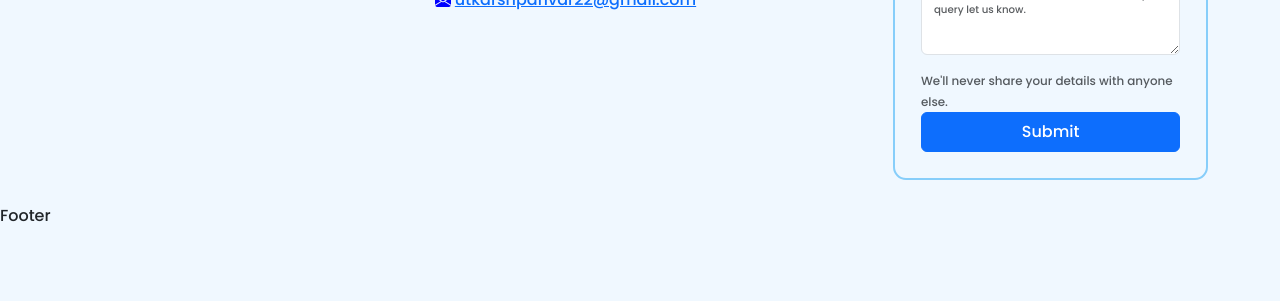
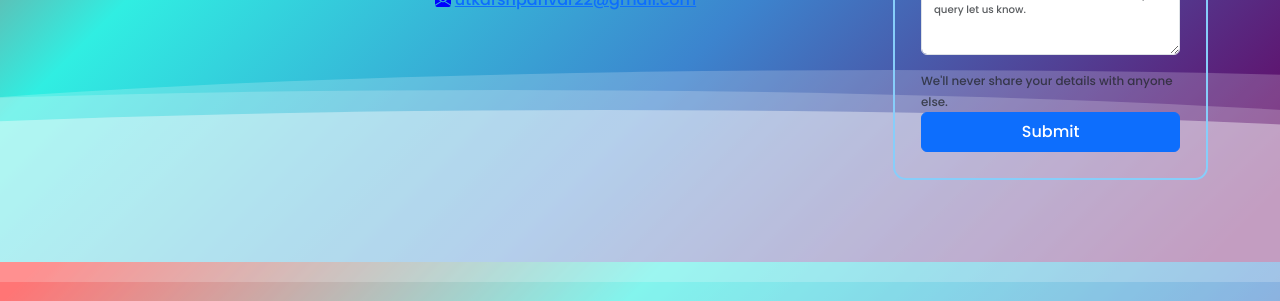
Before and after one commit to Tapadyuti/UtkarshParivar, a React (Create React App) app: page /contact-us in a window 1280 px wide. Shown: the part 538-839 px from the top of the page. Before the commit the page ends 800 px from the top, so only its background shows below. Built offline with nearby package versions, Linux system fonts and the light colour scheme.

Commit message:
Commit 003: Hosted sucesfully

```diff
--- a/public/index.html
+++ b/public/index.html
@@ -1,15 +1,20 @@
 <!DOCTYPE html>
 <html lang="en">
+
 <head>
   <meta charset="utf-8" />
   <link rel="icon" href="%PUBLIC_URL%/UTKARSH_logo.ico" />
   <meta name="viewport" content="width=device-width, initial-scale=1" />
   <meta name="theme-color" content="#000000" />
-    <meta
-      name="description"
-      content="Web site created using create-react-app"
-    />
-    <link rel="apple-touch-icon" href="%PUBLIC_URL%/logo192.png" />
+  <meta name="description" content="Utkarsh Parivar: Flourishing, Nourishing & Educating Society" />
+  <meta property="og:image" content="./assets/images/UTKARSH.png" />
+
+  <meta name="twitter:title" content="Utkarsh Parivar">
+  <meta name="twitter:description" content=" Utkarsh Parivar Angul. Utkarsh Parivar: Flourishing, Nourishing & Educating Society">
+  <meta name="twitter:image" content="">
+  <meta name="twitter:card" content="summary_large_image">
+
+
   <!--
       manifest.json provides metadata used when your web app is installed on a
       user's mobile device or desktop. See https://developers.google.com/web/fundamentals/web-app-manifest/
@@ -25,11 +30,19 @@
       Learn how to configure a non-root public URL by running `npm run build`.
     -->
   <title>Utkarsh Parivar: </title>
-    <link href="https://cdn.jsdelivr.net/npm/bootstrap@5.3.0-alpha3/dist/css/bootstrap.min.css" rel="stylesheet" integrity="sha384-KK94CHFLLe+nY2dmCWGMq91rCGa5gtU4mk92HdvYe+M/SXH301p5ILy+dN9+nJOZ" crossorigin="anonymous">
-    <script src="https://cdn.jsdelivr.net/npm/bootstrap@5.3.0-alpha3/dist/js/bootstrap.bundle.min.js" integrity="sha384-ENjdO4Dr2bkBIFxQpeoTz1HIcje39Wm4jDKdf19U8gI4ddQ3GYNS7NTKfAdVQSZe" crossorigin="anonymous"></script>
-    <script src="https://cdn.jsdelivr.net/npm/@popperjs/core@2.11.7/dist/umd/popper.min.js" integrity="sha384-zYPOMqeu1DAVkHiLqWBUTcbYfZ8osu1Nd6Z89ify25QV9guujx43ITvfi12/QExE" crossorigin="anonymous"></script>
-    <script src="https://cdn.jsdelivr.net/npm/bootstrap@5.3.0-alpha3/dist/js/bootstrap.min.js" integrity="sha384-Y4oOpwW3duJdCWv5ly8SCFYWqFDsfob/3GkgExXKV4idmbt98QcxXYs9UoXAB7BZ" crossorigin="anonymous"></script>
+  <link href="https://cdn.jsdelivr.net/npm/bootstrap@5.3.0-alpha3/dist/css/bootstrap.min.css" rel="stylesheet"
+    integrity="sha384-KK94CHFLLe+nY2dmCWGMq91rCGa5gtU4mk92HdvYe+M/SXH301p5ILy+dN9+nJOZ" crossorigin="anonymous">
+  <script src="https://cdn.jsdelivr.net/npm/bootstrap@5.3.0-alpha3/dist/js/bootstrap.bundle.min.js"
+    integrity="sha384-ENjdO4Dr2bkBIFxQpeoTz1HIcje39Wm4jDKdf19U8gI4ddQ3GYNS7NTKfAdVQSZe"
+    crossorigin="anonymous"></script>
+  <script src="https://cdn.jsdelivr.net/npm/@popperjs/core@2.11.7/dist/umd/popper.min.js"
+    integrity="sha384-zYPOMqeu1DAVkHiLqWBUTcbYfZ8osu1Nd6Z89ify25QV9guujx43ITvfi12/QExE"
+    crossorigin="anonymous"></script>
+  <script src="https://cdn.jsdelivr.net/npm/bootstrap@5.3.0-alpha3/dist/js/bootstrap.min.js"
+    integrity="sha384-Y4oOpwW3duJdCWv5ly8SCFYWqFDsfob/3GkgExXKV4idmbt98QcxXYs9UoXAB7BZ"
+    crossorigin="anonymous"></script>
 </head>
+
 <body style="background-color: aliceblue; height:100%;">
   <noscript>You need to enable JavaScript to run this app.</noscript>
   <div id="root"></div>
@@ -44,4 +57,5 @@
       To create a production bundle, use `npm run build` or `yarn build`.
     -->
 </body>
+
 </html>
--- a/src/App.css
+++ b/src/App.css
@@ -35,3 +35,78 @@ form {
 .card-title {
     border-top-right-radius: 5px;
 }
+
+
+/* ---------------------------------------------- */
+body {
+    margin: auto;
+    font-family: -apple-system, BlinkMacSystemFont, sans-serif;
+    overflow: auto;
+    background: linear-gradient(315deg, rgba(101, 0, 94, 1) 3%, rgba(60, 132, 206, 1) 38%, rgba(48, 238, 226, 1) 68%, rgba(255, 25, 25, 1) 98%);
+
+    animation: gradient 15s ease infinite;
+    background-size: 400% 400%;
+    background-attachment: fixed;
+}
+
+@keyframes gradient {
+    0% {
+        background-position: 0% 0%;
+    }
+
+    50% {
+        background-position: 100% 100%;
+    }
+
+    100% {
+        background-position: 0% 0%;
+    }
+}
+
+.wave {
+    background: rgb(255 255 255 / 25%);
+    border-radius: 1000% 1000% 0 0;
+    position: fixed;
+    width: 200%;
+    height: 12em;
+    animation: wave 10s -3s linear infinite;
+    transform: translate3d(0, 0, 0);
+    opacity: 0.8;
+    bottom: 0;
+    left: 0;
+    z-index: -1;
+}
+
+.wave:nth-of-type(2) {
+    bottom: -1.25em;
+    animation: wave 18s linear reverse infinite;
+    opacity: 0.8;
+}
+
+.wave:nth-of-type(3) {
+    bottom: -2.5em;
+    animation: wave 20s -1s reverse infinite;
+    opacity: 0.9;
+}
+
+@keyframes wave {
+    2% {
+        transform: translateX(1);
+    }
+
+    25% {
+        transform: translateX(-25%);
+    }
+
+    50% {
+        transform: translateX(-50%);
+    }
+
+    75% {
+        transform: translateX(-25%);
+    }
+
+    100% {
+        transform: translateX(1);
+    }
+}
--- a/src/components/contactus.js
+++ b/src/components/contactus.js
@@ -8,7 +8,7 @@ const ContactUs = () => {
 
 
     return (
-        <div className='d-flex flex-xxl-row  flex-xl-row flex-lg-row flex-md-row flex-sm-column flex-column  m-4'>
+        <div className='contact-us d-flex flex-xxl-row  flex-xl-row flex-lg-row flex-md-row flex-sm-column flex-column  m-4'>
             <div className='col-12 col-xl-8 col-lg-8 col-md-8 col-sm-12 p-2 d-flex justify-content-center'>
                 <div className='col-6'>
                     <img src='./assets/images/hello_cow.png' alt='hello' className='w-75 h-fit-content' />
@@ -70,6 +70,7 @@ const ContactUs = () => {
                     <button type="submit" className="btn btn-primary float-end" onClick={sendEmail}>Submit</button>
                 </form>
             </div>
+            <div className='wave'></div>
         </div>
     )
 }
--- a/src/components/footer.js
+++ b/src/components/footer.js
@@ -2,7 +2,13 @@ import React from 'react'
 
 const Footer = () => {
   return (
-    <div>Footer</div>
+    <div id="footer" className='footer' style={{height:'100px'}}>
+      <div>
+        <div class="wave"></div>
+        <div class="wave"></div>
+        <div class="wave"></div>
+      </div>
+    </div>
   )
 }
 
```
Lines whose indentation alone changed are shown as unchanged.
